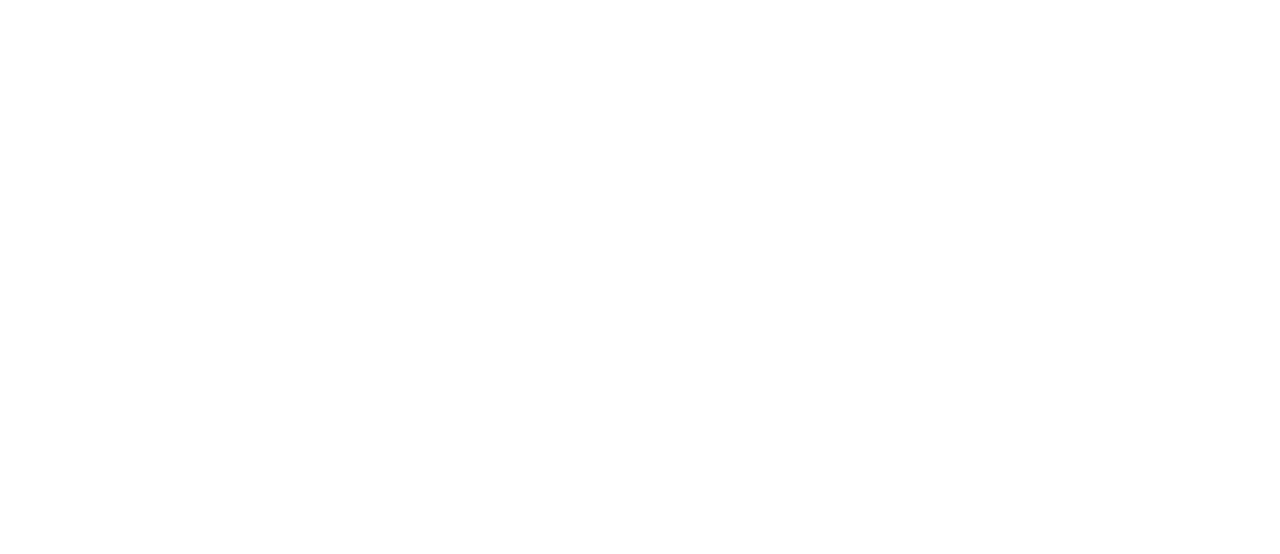
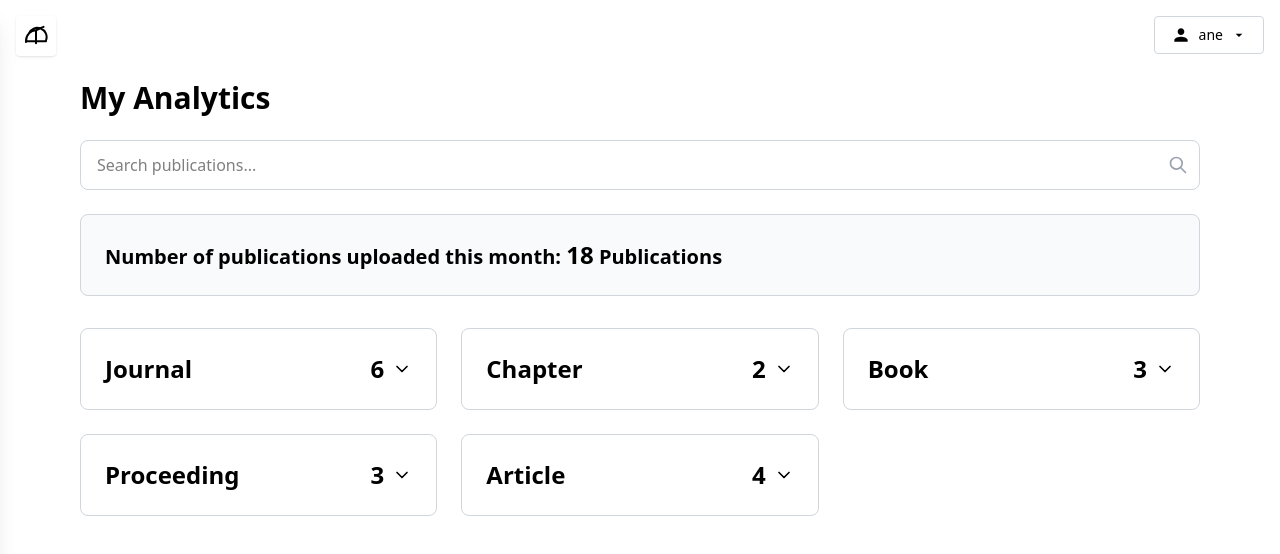
Before and after one commit to tonju1124/sef-project, a React (Vite) app: page /analytics in a window 1280 px wide. Before the commit this address had no page. Shown: the top 554 px of the page. Built offline with nearby package versions, Linux system fonts and the light colour scheme.

Commit message:
feat: made analytics and make a new searchbar that could search and filter system work

```diff
--- /dev/null
+++ b/src/Analytics.jsx
@@ -0,0 +1,79 @@
+import { useState } from 'react';
+import NavigationSidebar from './components/NavigationSidebar';
+import UserDropdown from './components/UserDropdown';
+import CategoryCard from './components/analytics/CategoryCard';
+import SearchBar from './components/SearchBar';
+import { articlesByCategory, categories, getCategoryCount, getTotalPublications } from './data/Analytics';
+
+function Analytics() {
+  const [navOpen, setNavOpen] = useState(false);
+  const [userOpen, setUserOpen] = useState(false);
+  const [expandedCategory, setExpandedCategory] = useState(null);
+  const [searchQuery, setSearchQuery] = useState('');
+
+  const toggleCategory = (category) => {
+    setExpandedCategory(expandedCategory === category ? null : category);
+  };
+
+  const totalPublications = getTotalPublications();
+
+  // Filter categories and articles based on search
+  const filteredCategories = searchQuery.trim() === ''
+    ? categories
+    : categories.filter(cat => {
+        const matchingArticles = articlesByCategory[cat.id].filter(article =>
+          article.toLowerCase().includes(searchQuery.toLowerCase())
+        );
+        return matchingArticles.length > 0;
+      });
+
+  // Get filtered articles for each category
+  const getFilteredArticles = (categoryId) => {
+    if (searchQuery.trim() === '') {
+      return articlesByCategory[categoryId];
+    }
+    return articlesByCategory[categoryId].filter(article =>
+      article.toLowerCase().includes(searchQuery.toLowerCase())
+    );
+  };
+
+  return (
+    <div className="min-h-screen bg-white text-black flex flex-col items-start justify-start relative select-none pt-20 pl-20">
+      <NavigationSidebar navOpen={navOpen} setNavOpen={setNavOpen} />
+      <UserDropdown navOpen={navOpen} userOpen={userOpen} setUserOpen={setUserOpen} />
+
+      <div className={`z-20 w-full pr-20 ${navOpen ? 'blur-xs' : ''}`}>
+        {/* Title */}
+        <h1 className="text-3xl font-bold mb-6">My Analytics</h1>
+
+        {/* Search Bar */}
+        <SearchBar
+          value={searchQuery}
+          onChange={setSearchQuery}
+          placeholder="Search publications..."
+        />
+
+        {/* Publication Count Box */}
+        <div className="border border-gray-300 rounded-lg p-6 mb-8 bg-gray-50">
+          <p className="text-xl font-semibold">Number of publications uploaded this month: <span className="text-2xl font-bold">{totalPublications}</span> Publication{totalPublications !== 1 ? 's' : ''}</p>
+        </div>
+
+        {/* Analytics Cards Grid */}
+        <div className="grid grid-cols-3 gap-6 w-full items-start">
+          {filteredCategories.map((cat) => (
+            <CategoryCard
+              key={cat.id}
+              category={cat.label}
+              count={getFilteredArticles(cat.id).length}
+              isExpanded={expandedCategory === cat.id}
+              onToggle={() => toggleCategory(cat.id)}
+              articles={getFilteredArticles(cat.id)}
+            />
+          ))}
+        </div>
+      </div>
+    </div>
+  );
+}
+
+export default Analytics;
--- a/src/MainPage.jsx
+++ b/src/MainPage.jsx
@@ -5,30 +5,56 @@
 import UploadPublicationButton from './components/MainPage/UploadPublicationButton';
 import FilterDropdown from './components/MainPage/FilterDropdown';
 import { publications } from './data/publications';
+import SearchBar from './components/SearchBar';
 
 function MainPage() {
   const [navOpen, setNavOpen] = useState(false);
   const [userOpen, setUserOpen] = useState(false);
   const [searchValue, setSearchValue] = useState('');
-  const [timeFilter, setTimeFilter] = useState('All time');
-  const [sortBy, setSortBy] = useState('Sort By');
-  const [timeOpen, setTimeOpen] = useState(false);
+  const [sortBy, setSortBy] = useState('Newest');
   const [sortOpen, setSortOpen] = useState(false);
-  const [timePos, setTimePos] = useState({ top: 0, left: 0 });
   const [sortPos, setSortPos] = useState({ top: 0, left: 0 });
 
-  const timeOptions = ['All time', 'Last week', 'Last month', 'Last year'];
-  const sortOptions = ['Sort By', 'Newest', 'Oldest', 'Most Popular'];
-
-  const handleTimeOpen = (pos) => {
-    setTimePos(pos);
-    setTimeOpen(!timeOpen);
-  };
+  const sortOptions = ['Newest', 'Oldest', 'Most Popular'];
 
   const handleSortOpen = (pos) => {
     setSortPos(pos);
     setSortOpen(!sortOpen);
   };
+
+  // Smart search - searches title, author, and description with keyword matching
+  const filteredPublications = searchValue.trim() === ''
+    ? publications
+    : publications.filter(pub => {
+        const searchLower = searchValue.toLowerCase();
+        const titleMatch = pub.title.toLowerCase().includes(searchLower);
+        const authorMatch = pub.author.toLowerCase().includes(searchLower);
+        const descriptionMatch = pub.description.toLowerCase().includes(searchLower);
+
+        // Extract keywords from search and description for better matching
+        const searchKeywords = searchLower.split(/\s+/);
+        const descriptionKeywords = pub.description.toLowerCase().split(/\s+/);
+        const keywordMatches = searchKeywords.some(keyword =>
+          descriptionKeywords.some(descKeyword => descKeyword.includes(keyword) && keyword.length > 2)
+        );
+
+        return titleMatch || authorMatch || descriptionMatch || keywordMatches;
+      });
+
+  // Sort publications based on sortBy
+  const sortedPublications = [...filteredPublications].sort((a, b) => {
+    switch (sortBy) {
+      case 'Newest':
+        return new Date(b.uploadDate) - new Date(a.uploadDate);
+      case 'Oldest':
+        return new Date(a.uploadDate) - new Date(b.uploadDate);
+      case 'Most Popular':
+        // Assuming 'Most Popular' is based on newest by default, can be updated
+        return new Date(b.uploadDate) - new Date(a.uploadDate);
+      default:
+        return 0;
+    }
+  });
 
   return (
     <div className="min-h-screen bg-white text-black flex flex-col items-center justify-center relative select-none">
@@ -37,41 +63,15 @@
 
       <div className={`fixed inset-0 z-20 flex px-20 py-16 justify-center pointer-events-none overflow-y-auto pb-4 ${navOpen ? 'blur-xs' : ''}`}>
         <div className="text-center pointer-events-auto w-full px-6 pr-20">
-          <div className="relative w-full">
-            <input
-              type="text"
-              placeholder="Search..."
-              value={searchValue}
-              onChange={(e) => setSearchValue(e.target.value)}
-              className="w-full px-4 py-3 border border-gray-300 rounded-lg focus:outline-none focus:bg-gray-100 focus:border-gray-100 focus:shadow-sm hover:bg-gray-100 hover:border-gray-100 hover:shadow-sm transition-colors duration-300"
-            />
-            <button
-              onClick={() => setSearchValue('')}
-              className="absolute right-12 top-1/2 transform -translate-y-1/2 text-gray-400 hover:text-gray-600"
-            >
-              <svg className="w-5 h-5" fill="none" stroke="currentColor" viewBox="0 0 24 24">
-                <path strokeLinecap="round" strokeLinejoin="round" strokeWidth={2} d="M6 18L18 6M6 6l12 12" />
-              </svg>
-            </button>
-            <button className="absolute right-3 top-1/2 transform -translate-y-1/2 text-gray-400 hover:text-gray-600">
-              <svg className="w-5 h-5" fill="none" stroke="currentColor" viewBox="0 0 24 24">
-                <path strokeLinecap="round" strokeLinejoin="round" strokeWidth={2} d="M21 21l-6-6m2-5a7 7 0 11-14 0 7 7 0 0114 0z" />
-              </svg>
-            </button>
-          </div>
+         <SearchBar
+          value={searchValue}
+          onChange={setSearchValue}
+          placeholder="Search publications..."
+        />
 
           {/* Filter System */}
           <div className="flex items-center justify-between mt-6 px-0">
             <div className="flex items-center gap-4">
-              <FilterDropdown
-                label="All time"
-                value={timeFilter}
-                options={timeOptions}
-                isOpen={timeOpen}
-                onToggle={handleTimeOpen}
-                onSelect={setTimeFilter}
-                dropdownPos={timePos}
-              />
               <FilterDropdown
                 label="Sort By"
                 value={sortBy}
@@ -89,7 +89,7 @@
 
           {/* Publications List */}
           <div className="mt-4 w-full items-start text-left">
-            {publications.map((pub) => (
+            {sortedPublications.map((pub) => (
               <PublicationCard
                 key={pub.id}
                 title={pub.title}
@@ -99,6 +99,9 @@
                 description={pub.description}
               />
             ))}
+            {filteredPublications.length === 0 && (
+              <p className="text-center text-gray-500 mt-8">No publications found</p>
+            )}
           </div>
         </div>
       </div>
--- /dev/null
+++ b/src/components/SearchBar.jsx
@@ -0,0 +1,32 @@
+function SearchBar({ value, onChange, placeholder = "Search..." }) {
+  return (
+    <div className="mb-6">
+      <div className="relative w-full">
+        <input
+          type="text"
+          placeholder={placeholder}
+          value={value}
+          onChange={(e) => onChange(e.target.value)}
+          className="w-full px-4 py-3 border border-gray-300 rounded-lg focus:outline-none focus:bg-gray-100 focus:border-gray-100 focus:shadow-sm hover:bg-gray-100 hover:border-gray-100 hover:shadow-sm transition-colors duration-300"
+        />
+        {value && (
+          <button
+            onClick={() => onChange('')}
+            className="absolute right-12 top-1/2 transform -translate-y-1/2 text-gray-400 hover:text-gray-600"
+          >
+            <svg className="w-5 h-5" fill="none" stroke="currentColor" viewBox="0 0 24 24">
+              <path strokeLinecap="round" strokeLinejoin="round" strokeWidth={2} d="M6 18L18 6M6 6l12 12" />
+            </svg>
+          </button>
+        )}
+        <button className="absolute right-3 top-1/2 transform -translate-y-1/2 text-gray-400 hover:text-gray-600">
+          <svg className="w-5 h-5" fill="none" stroke="currentColor" viewBox="0 0 24 24">
+            <path strokeLinecap="round" strokeLinejoin="round" strokeWidth={2} d="M21 21l-6-6m2-5a7 7 0 11-14 0 7 7 0 0114 0z" />
+          </svg>
+        </button>
+      </div>
+    </div>
+  );
+}
+
+export default SearchBar;
--- /dev/null
+++ b/src/components/analytics/CategoryCard.jsx
@@ -0,0 +1,40 @@
+function CategoryCard({ category, count, isExpanded, onToggle, articles }) {
+  return (
+    <div className="border border-gray-300 rounded-lg overflow-hidden">
+      <button
+        onClick={onToggle}
+        className="w-full p-6 text-left hover:bg-gray-100 transition-colors"
+      >
+        <div className="flex justify-between items-center">
+          <h3 className="text-2xl font-semibold">{category}</h3>
+          <div className="flex items-center gap-2">
+            <span className="text-2xl font-bold">{count}</span>
+            <svg
+              className={`w-5 h-5 transition-transform ${isExpanded ? 'rotate-180' : ''}`}
+              fill="none"
+              stroke="currentColor"
+              viewBox="0 0 24 24"
+            >
+              <path strokeLinecap="round" strokeLinejoin="round" strokeWidth={2} d="M6 9l6 6 6-6" />
+            </svg>
+          </div>
+        </div>
+      </button>
+      {isExpanded && (
+        <div className="border-t border-gray-300 p-6 bg-gray-50 max-h-40 overflow-y-auto">
+          {articles.length > 0 ? (
+            <ul className="space-y-2">
+              {articles.map((article, idx) => (
+                <li key={idx} className="text-sm text-gray-700">• {article}</li>
+              ))}
+            </ul>
+          ) : (
+            <p className="text-sm text-gray-500">No articles saved</p>
+          )}
+        </div>
+      )}
+    </div>
+  );
+}
+
+export default CategoryCard;
--- /dev/null
+++ b/src/data/analytics.js
@@ -0,0 +1,43 @@
+export const articlesByCategory = {
+  journal: [
+    'Machine Learning Fundamentals',
+    'Data Science Review',
+    'AI Ethics in 2026',
+    'Advanced Neural Networks',
+    'Computer Vision Applications',
+    'Emerging Trends in Software Engineering'
+  ],
+  chapter: [
+    'Introduction to Deep Learning',
+    'Cloud Computing Strategies'
+  ],
+  book: [
+    'Big Data Analytics Handbook',
+    'Web Development Best Practices',
+    'Cybersecurity Essentials'
+  ],
+  proceeding: [
+    'Conference on AI and Robotics',
+    'International Summit on Data Science',
+    'Tech Innovation Forum 2026'
+  ],
+  article: [
+    'Blockchain Technology Today',
+    'IoT Solutions for Smart Cities',
+    'Quantum Computing Progress',
+    'Edge Computing Benefits'
+  ],
+};
+
+export const getCategoryCount = (categoryId) => {
+  return articlesByCategory[categoryId]?.length || 0;
+};
+
+export const getTotalPublications = () => {
+  return Object.values(articlesByCategory).reduce((total, articles) => total + articles.length, 0);
+};
+
+export const categories = Object.keys(articlesByCategory).map(key => ({
+  id: key,
+  label: key.charAt(0).toUpperCase() + key.slice(1) // Capitalize first letter
+}));
--- a/src/data/publications.js
+++ b/src/data/publications.js
@@ -31,4 +31,68 @@
     uploadDate: "2023-12-01",
     description: "這是我人生中的第一本書，記錄了我的成長與學習歷程。",
   },
+  {
+    id: 5,
+    title: "Machine Learning in Practice",
+    author: "Sarah Johnson",
+    coauthor: "Mike Chen",
+    uploadDate: "2024-01-20",
+    description: "Practical applications of machine learning algorithms in real-world scenarios",
+  },
+  {
+    id: 6,
+    title: "Cloud Architecture Design",
+    author: "David Kumar",
+    coauthor: "Lisa Wong",
+    uploadDate: "2024-01-18",
+    description: "Best practices for designing scalable and reliable cloud infrastructure",
+  },
+  {
+    id: 7,
+    title: "Data Science Fundamentals",
+    author: "Emma Wilson",
+    coauthor: "James Brown",
+    uploadDate: "2024-01-12",
+    description: "Essential concepts and techniques for analyzing large datasets",
+  },
+  {
+    id: 8,
+    title: "Web Security Essentials",
+    author: "Robert Martinez",
+    coauthor: "Anna Lee",
+    uploadDate: "2024-01-08",
+    description: "Comprehensive guide to protecting web applications from common vulnerabilities",
+  },
+  {
+    id: 9,
+    title: "Artificial Intelligence Ethics",
+    author: "Dr. Patricia Thompson",
+    coauthor: "Prof. Alan Grant",
+    uploadDate: "2024-01-05",
+    description: "Exploring ethical implications and considerations in AI development",
+  },
+  {
+    id: 10,
+    title: "DevOps Practices and Tools",
+    author: "Chris Rodriguez",
+    coauthor: "Maya Patel",
+    uploadDate: "2023-12-28",
+    description: "Modern approaches to software development and operations integration",
+  },
+  {
+    id: 11,
+    title: "Blockchain Technology Applications",
+    author: "Sophie Anderson",
+    coauthor: "Tom Harris",
+    uploadDate: "2023-12-22",
+    description: "Real-world use cases and implementation strategies for blockchain systems",
+  },
+  {
+    id: 12,
+    title: "IoT Solutions for Smart Cities",
+    author: "Kevin Zhang",
+    coauthor: "Rachel Green",
+    uploadDate: "2023-12-15",
+    description: "Internet of Things technologies enabling smart city infrastructure and services",
+  },
 ];
--- a/src/main.jsx
+++ b/src/main.jsx
@@ -7,6 +7,7 @@
 import SignUp from './SignUp.jsx'
 import MainPage from './MainPage.jsx'
 import Notification from './Notification.jsx'
+import Analytics from './Analytics.jsx'
 
 createRoot(document.getElementById('root')).render(
   <StrictMode>
@@ -17,6 +18,7 @@
         <Route path="/signup" element={<SignUp />} />
         <Route path="/upload" element={<Upload />} />
         <Route path="/notifications" element={<Notification />} />
+        <Route path="/analytics" element={<Analytics />} />
       </Routes>
     </Router>
   </StrictMode>,
```
